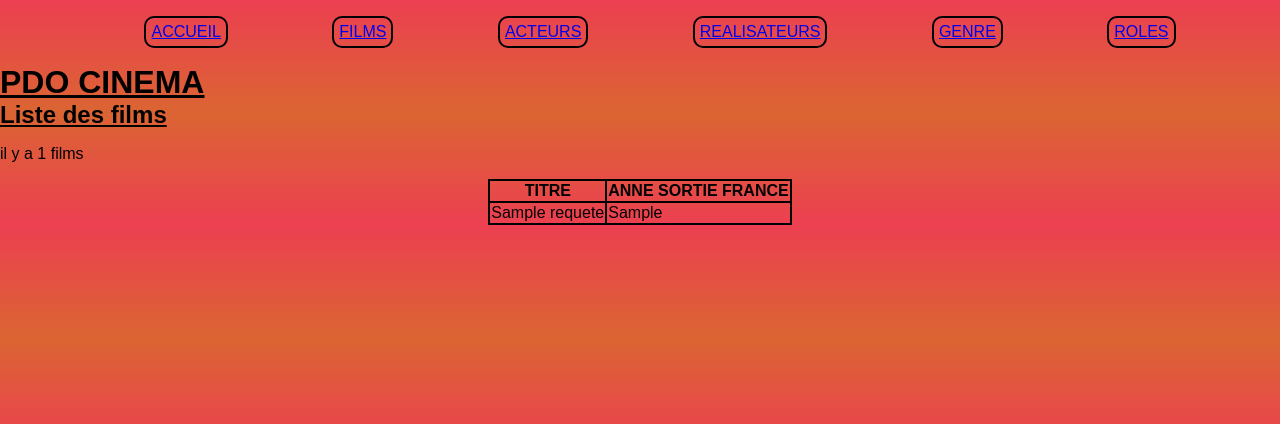
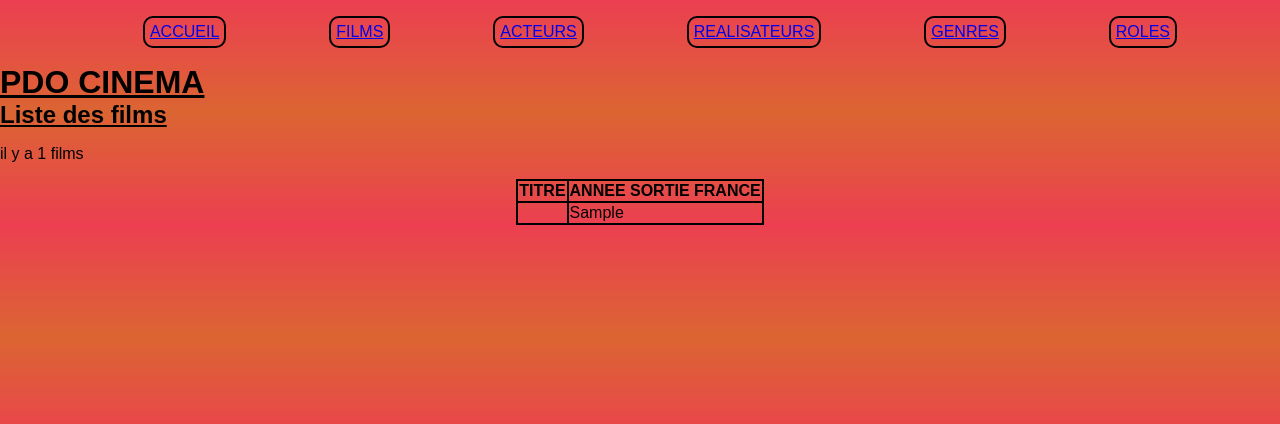
Before and after one commit to SelcukYalcin/PDO_cinema_mvc, a PHP site: template view/listFilms.php in a window 1280 px wide. Shown: the top 424 px of the page. Run offline with PHP 8.4, Linux system fonts and the light colour scheme; the template is opened without the code that fills it: most values are stand-ins (such as "Sample title", 1, 10 or a date in 2020).

Commit message:
1ere étape fini

```diff
--- a/view/listFilms.php
+++ b/view/listFilms.php
@@ -6,14 +6,14 @@
     <thead>
         <tr>
             <th>TITRE</th>
-            <th>ANNE SORTIE FRANCE</th>
+            <th>ANNEE SORTIE FRANCE</th>
         </tr>
     </thead>
     <tbody>
         <?php
             foreach ($requete->fetchAll() as $film) { ?>
                 <tr>
-                    <td><?= $film["titre"] ?></td>
+                    <td><a href="index.php?action=detailFilm&id=<?= $film["id_film"] ?>"<?= $film["titre"] ?></a></td>
                     <td><?= $film["annee_sortie_france"] ?></td>
                 </tr>
             <?php } ?>
--- a/view/listGenres.php
+++ b/view/listGenre.php
@@ -1,11 +1,11 @@
 <?php ob_start(); ?>
 
-<p>il y a <?= $requete->rowCount() ?> genre</p>
+<p>il y a <?= $requete->rowCount() ?> genres</p>
 
 <table>
     <thead>
         <tr>
-            <th>GENRE</th>
+            <th>GENRES</th>
         </tr>
     </thead>
     <tbody>
--- a/view/template.php
+++ b/view/template.php
@@ -11,11 +11,11 @@
     <nav>
         <ul>
            <li> <a href="index.php">ACCUEIL</a></li>
-           <li> <a href="index.php?action=listFilms.php">FILMS</a></li>
+           <li> <a href="index.php?action=listFilms">FILMS</a></li>
            <li> <a href="index.php?action=listActeurs">ACTEURS</a></li>
            <li> <a href="index.php?action=listRealisateurs">REALISATEURS</a> </li>
-           <li> <a href="index.php?action=listGenre.php">GENRE</a></li>
-           <li> <a href="index.php?action=listRoles.php">ROLES</a></li>
+           <li> <a href="index.php?action=listGenre">GENRES</a></li>
+           <li> <a href="index.php?action=listRoles">ROLES</a></li>
         </ul>
     </nav>
     <div id="contenu">
```
Also changed, not shown: controller/CinemaController.php (+5 -4 lines), index.php (+4 -4 lines), view/detail_acteur.php (deleted), view/detail_film.php (deleted), view/detail_genre.php (deleted), view/detail_realisateur.php (deleted), view/detail_role.php (deleted).
